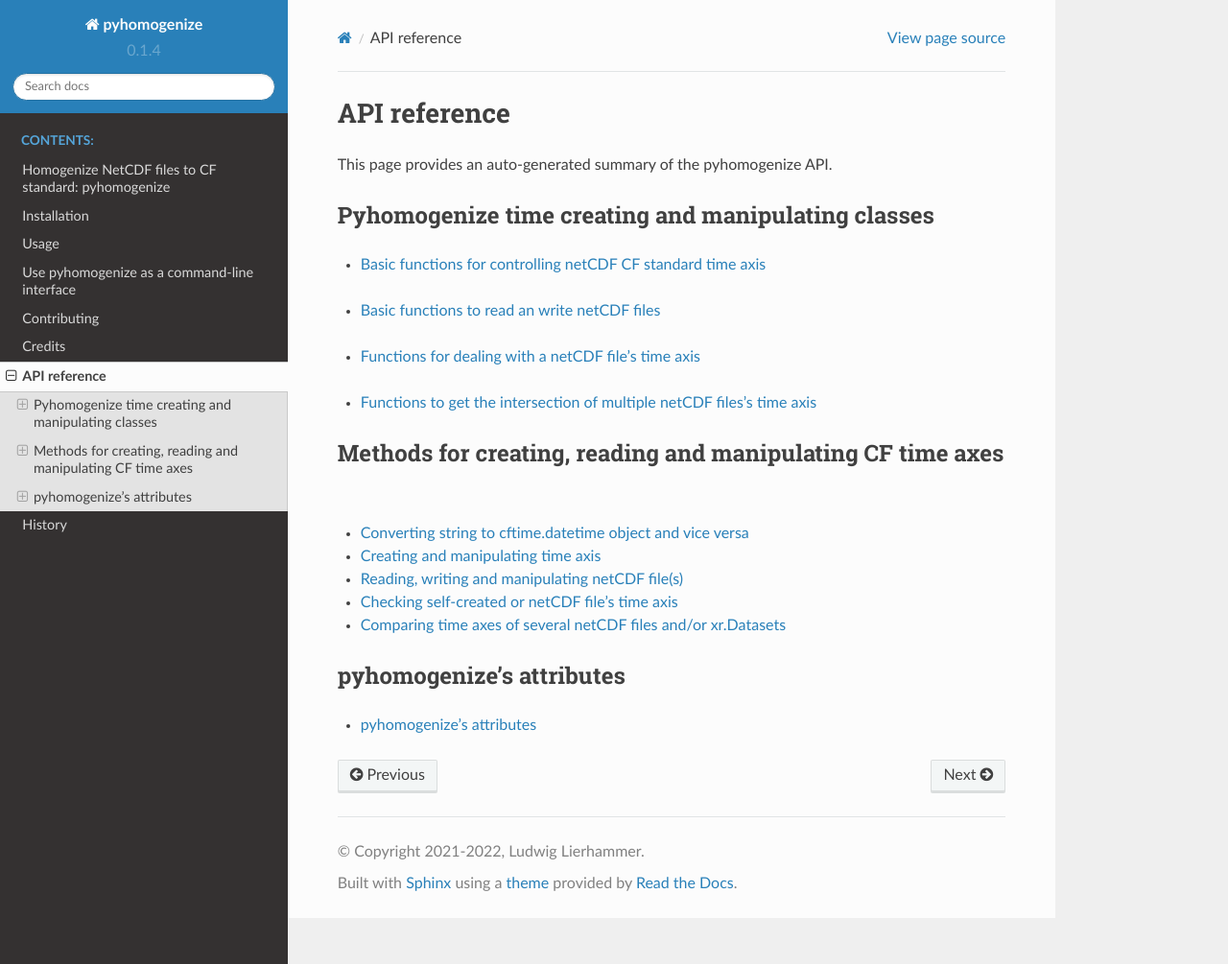
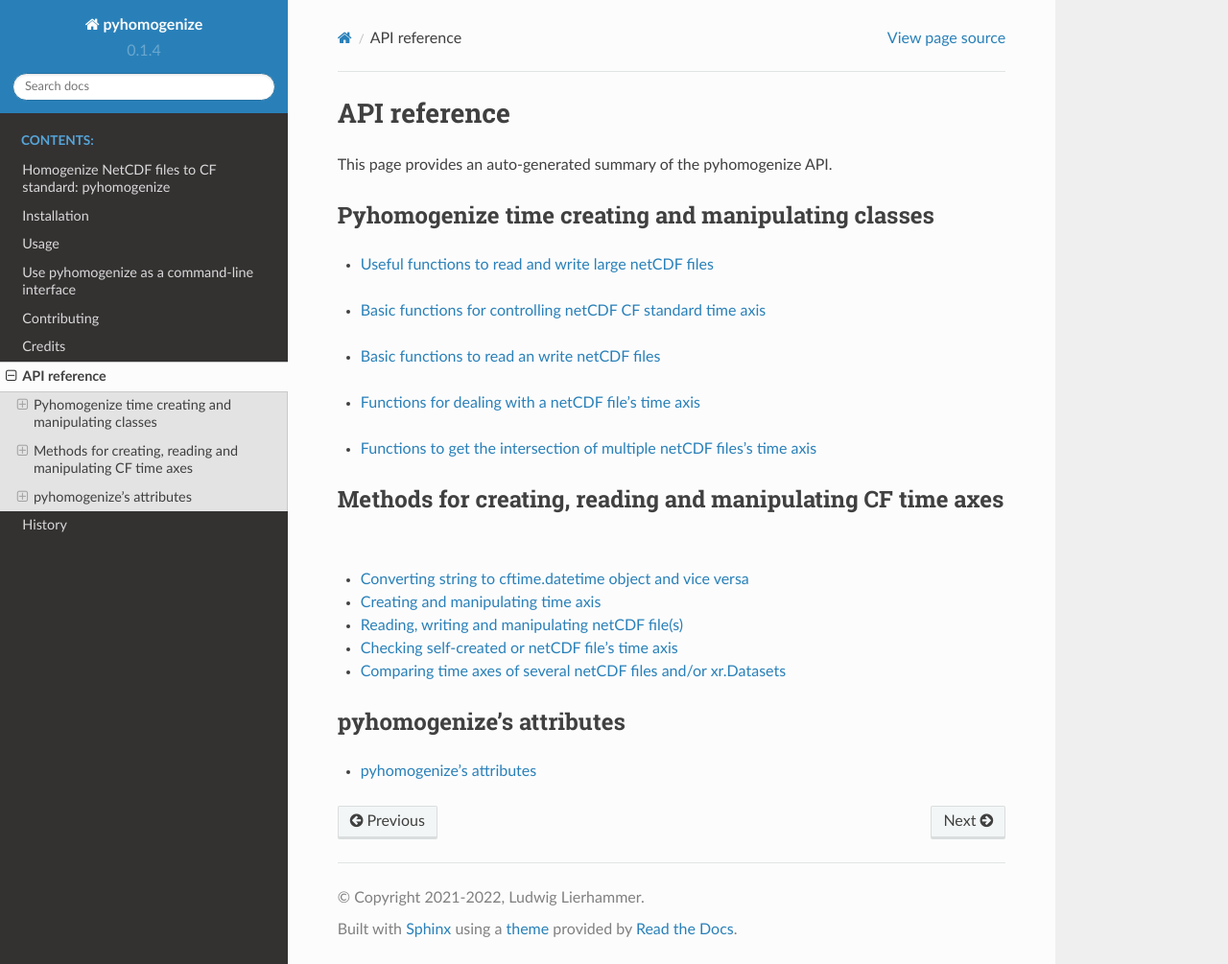
Before and after one commit to climate-service-center/pyhomogenize, a Sphinx documentation site: the page built from docs/api.rst, in a window 1280 px wide and 1005 px high. Shown: the whole window at 96% size. Built offline with Sphinx 7.4.7 and the Read the Docs theme 2.0.0, drawn with Linux system fonts in a browser that asks for light colours; pages that are not in the unit, such as notebooks, are missing from menus.

Commit message:
Add useful functions to readthedocs

```diff
--- a/docs/api.rst
+++ b/docs/api.rst
@@ -8,6 +8,11 @@
 
 Pyhomogenize time creating and manipulating classes
 ===================================================
+
+.. toctree::
+   :maxdepth: 2
+
+   api_read_write
 
 .. toctree::
    :maxdepth: 2
--- /dev/null
+++ b/docs/api_read_write.rst
@@ -0,0 +1,10 @@
+.. currentmodule:: pyhomogenize
+
+Useful functions to read and write large netCDF files
+-----------------------------------------------------
+
+.. automethod:: open_xrdataset
+
+.. automethod:: get_var_name
+
+.. automethod:: save_to_netcdf
```
